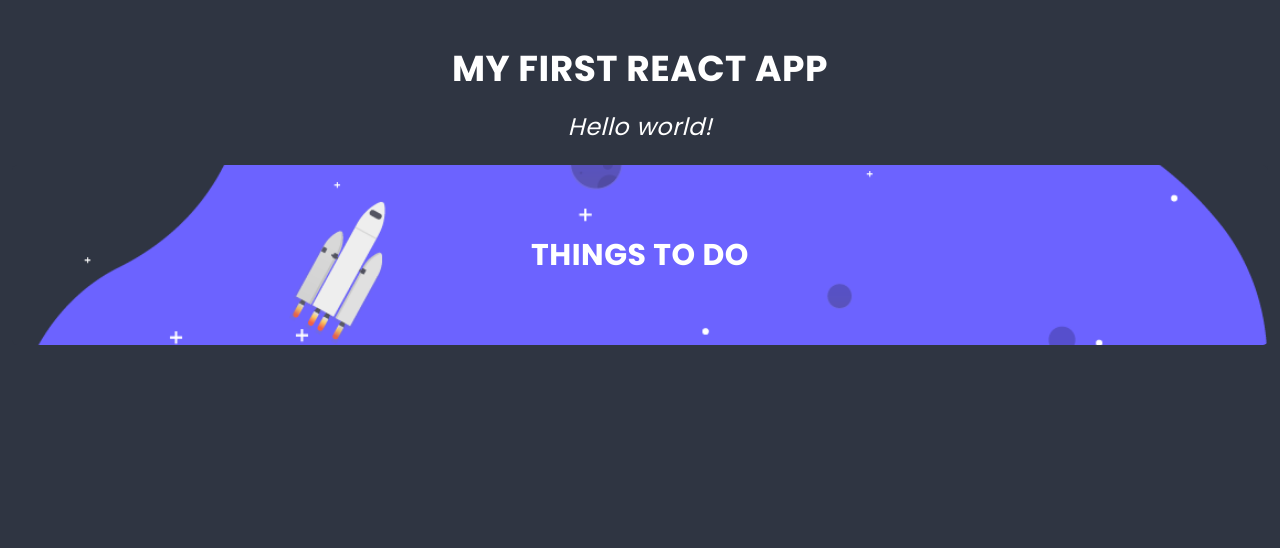
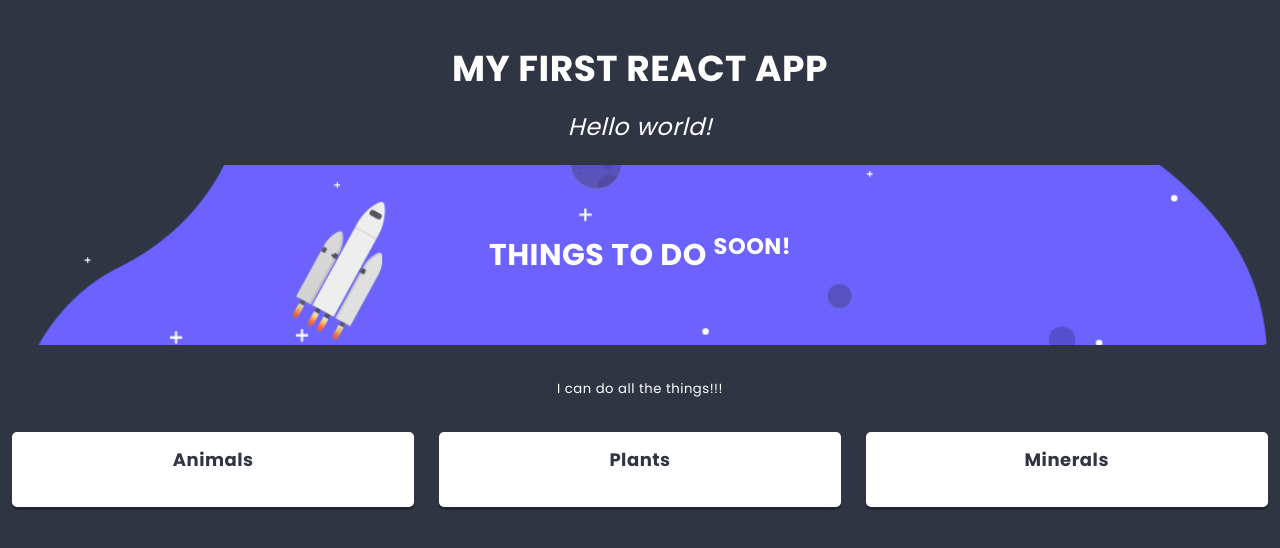
Before and after one commit to wilczynski-piotr/nauka-react, a React app: page / in a window 1280 px wide. Shown: the top 548 px of the page. Built offline with nearby package versions, Linux system fonts and the light colour scheme.

Commit message:
Add Column component

```diff
--- a/src/components/App/App.js
+++ b/src/components/App/App.js
@@ -8,7 +8,8 @@ class App extends React.Component {
       <main className={styles.component}>
         <h1 className={styles.title}>My first React app</h1>
         <h2 className={styles.subtitle}>Hello world!</h2>
-        <List />
+        <List title={['Things to do ', <sup key='1'>soon!</sup>]} img={'src/components/Hero/space.png'}>
+        </List>
       </main>
     )
   }
--- /dev/null
+++ b/src/components/Column/Column.js
@@ -0,0 +1,19 @@
+import React from 'react';
+import styles from './Column.scss';
+import PropTypes from 'prop-types'
+
+class Column extends React.Component {
+  static propTypes = {
+    columnTitle: PropTypes.string.isRequired,
+  }
+
+  render() {
+    return (
+      <section className={styles.component}>
+      <h3 className={styles.title}>{this.props.columnTitle}</h3>
+      </section>
+    )
+  }
+}
+
+export default Column;
--- a/src/components/Hero/Hero.js
+++ b/src/components/Hero/Hero.js
@@ -1,11 +1,16 @@
 import React from 'react';
 import styles from './Hero.scss';
+import PropTypes from 'prop-types'
 
-const Hero = () => (
+const Hero = props => (
   <header className={styles.component}>
-    <h2 className={styles.title}>Things to do</h2>
-    <img className={styles.image} src='src/components/Hero/space.png'/>
+    <h2 className={styles.title}>{props.titleText}</h2>
+    <img className={styles.image} src={props.imgAdr}/>
   </header>
 );
 
+Hero.propTypes = {
+  titleText: PropTypes.node.isRequired,
+};
+
 export default Hero;
--- a/src/components/List/List.js
+++ b/src/components/List/List.js
@@ -1,12 +1,33 @@
 import React from 'react';
 import styles from './List.scss';
-import Hero from '../Hero/Hero.js'
+import Hero from '../Hero/Hero.js';
+import Column from '../Column/Column.js';
+import PropTypes from 'prop-types'
 
 class List extends React.Component {
+  static propTypes = {
+    title: PropTypes.node.isRequired,
+    children: PropTypes.node.isRequired,
+  }
+
+  static defaultProps = {
+    children: <p>I can do all the things!!!</p>,
+  }
+
   render() {
     return (
       <section className={styles.component}>
-        <Hero />
+        <Hero titleText={this.props.title} imgAdr={this.props.img}/>
+
+        <div className={styles.description}>
+          {this.props.children}
+        </div>
+
+        <div className={styles.columns}>
+          <Column columnTitle={'Animals'}/>
+          <Column columnTitle={'Plants'}/>
+          <Column columnTitle={'Minerals'}/>
+        </div>
       </section>
     )
   }
```
Also changed, not shown: 1 other file (tests, documents, lock files or other folders).
